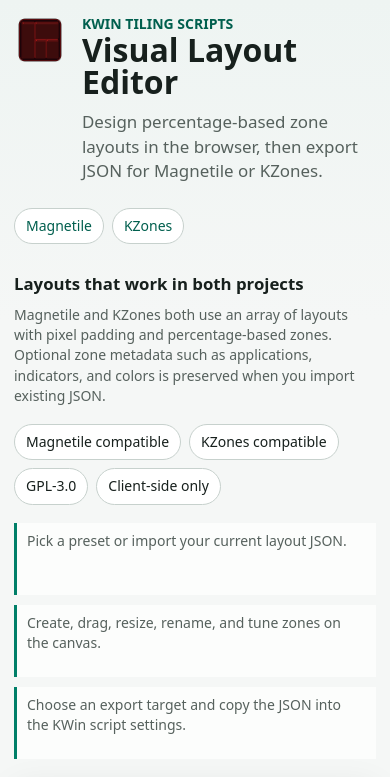
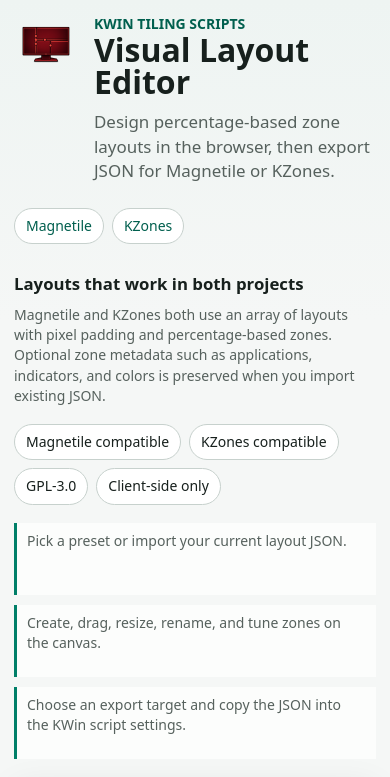
Before and after one commit to jcearnal/magnetile, a plain HTML site: page web-editor/index.html in a window 390 px wide. Shown: the top 777 px of the page. Drawn offline with Linux system fonts and the light colour scheme.

Commit message:
Use single monitor image in editor

```diff
--- a/web-editor/css/styles.css
+++ b/web-editor/css/styles.css
@@ -175,8 +175,10 @@
 
 .brand img {
   flex: 0 0 auto;
-  width: 72px;
-  height: 72px;
+  width: 96px;
+  height: 96px;
+  border-radius: 8px;
+  object-fit: cover;
 }
 
 .eyebrow {
@@ -455,8 +457,8 @@
   }
 
   .brand img {
-    width: 52px;
-    height: 52px;
+    width: 64px;
+    height: 64px;
   }
 
   .editor-grid {
--- a/web-editor/index.html
+++ b/web-editor/index.html
@@ -10,7 +10,7 @@
 <body>
   <header class="site-header">
     <div class="brand">
-      <img src="assets/magnetile-icon.png" alt="" width="72" height="72">
+      <img src="assets/single-monitor.png" alt="" width="96" height="96">
       <div>
         <p class="eyebrow">KWin tiling scripts</p>
         <h1>Visual Layout Editor</h1>
```
Also changed, not shown: web-editor/assets/single-monitor.png (added).
